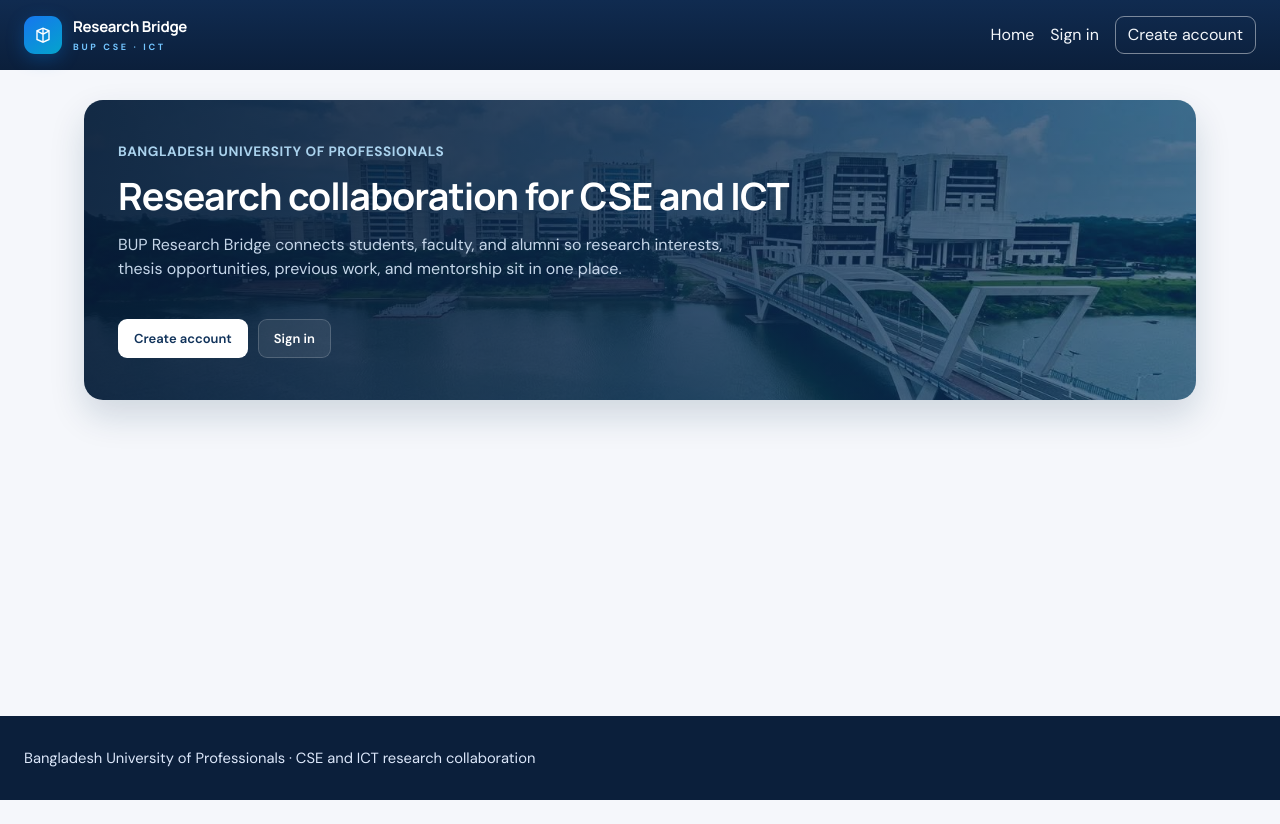
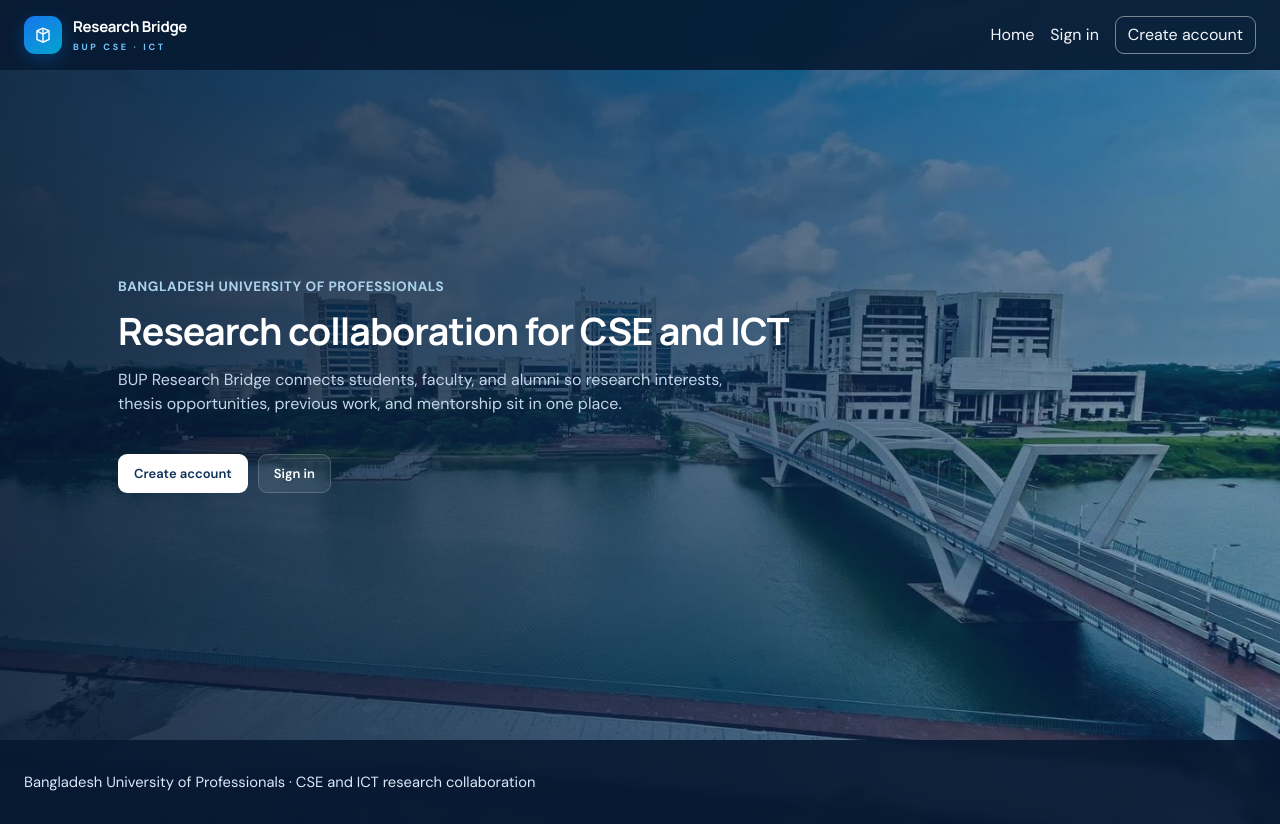
Before and after one commit to Delwar2004/bup-research-bridge, a React (Vite) app in the folder frontend/: page / in a window 1280 px wide. Before the commit the page ends 800 px from the top, so only its background shows below. Built offline with nearby package versions, Linux system fonts and the light colour scheme.

Commit message:
Extend the campus image across the landing page
Co-authored-by: Md Delwar Husen <mohammaddelwar2004@gmail.com>

```diff
--- a/frontend/src/styles/global.css
+++ b/frontend/src/styles/global.css
@@ -48,7 +48,15 @@ button { cursor: pointer; }
 
 .skip-link:focus { top: 0.5rem; }
 
-.shell { min-height: 100vh; display: flex; flex-direction: column; }
+.shell {
+  min-height: 100vh;
+  display: flex;
+  flex-direction: column;
+  background:
+    linear-gradient(90deg, #061831dc 0%, #0a294bb8 48%, #0b355a6b 100%),
+    url("/bup-campus.jpg") center 48% / cover no-repeat;
+  background-attachment: fixed;
+}
 
 .public-bar,
 .site-footer {
@@ -58,11 +66,12 @@ button { cursor: pointer; }
   align-items: center;
   justify-content: space-between;
   padding: 1rem 1.5rem;
-  background: linear-gradient(#102b50, #0b1f3b);
+  background: #071a32e8;
+  backdrop-filter: blur(5px);
   color: #dce7fa;
 }
 
-.site-footer { background: var(--brand-strong); font-size: 0.92rem; }
+.site-footer { background: #071a32e8; font-size: 0.92rem; }
 
 .public-bar a,
 .site-footer a { color: #f4f7fb; }
@@ -683,19 +692,14 @@ fieldset.field legend {
 
 .welcome {
   color: #fff;
-  background:
-    linear-gradient(90deg, #071c37e8 0%, #0a294bd1 52%, #0b355a96 100%),
-    url("/bup-campus.jpg") center 48% / cover no-repeat;
-  border-radius: 19px;
+  background: transparent;
   display: flex;
   justify-content: space-between;
   align-items: center;
   gap: 30px;
-  min-height: 300px;
+  min-height: calc(100vh - 230px);
   padding: 32px 34px;
   position: relative;
-  overflow: hidden;
-  box-shadow: 0 16px 35px #0f2f5329;
 }
 .welcome > div { position: relative; z-index: 1; }
 .welcome h1 { color: #fff; letter-spacing: -1px; margin: 12px 0 8px; }
@@ -736,7 +740,8 @@ fieldset.field legend {
 @media (max-width: 600px) {
   .global-search span { display: none; }
   .global-search { flex: none; width: 38px; height: 38px; justify-content: center; padding: 0; margin: 0 0 0 auto; }
-  .welcome { flex-direction: column; align-items: flex-start; padding: 25px 21px; }
+  .shell { background-attachment: scroll; }
+  .welcome { flex-direction: column; align-items: flex-start; min-height: calc(100vh - 220px); padding: 25px 7px; }
   .welcome-actions { width: 100%; }
   .welcome-actions .button { flex: 1; }
 }
```
